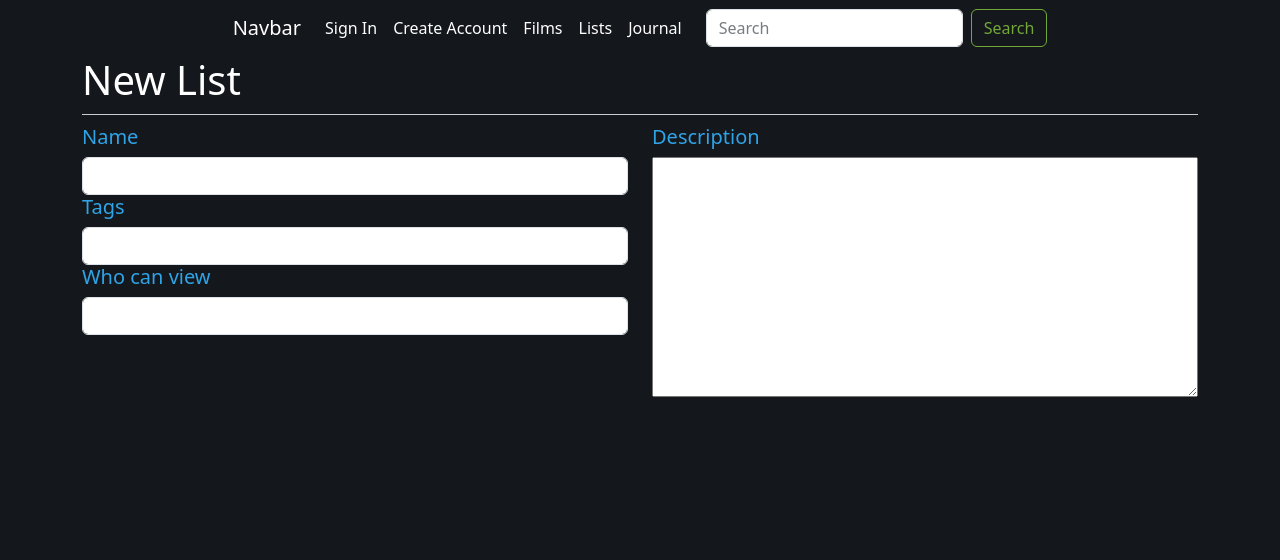
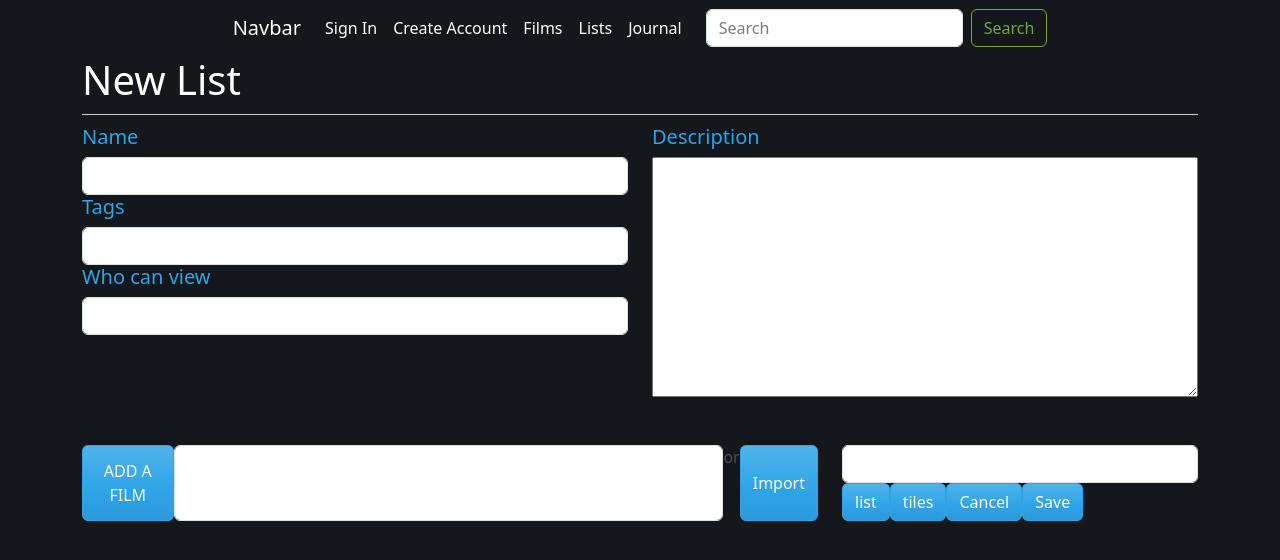
Before and after one commit to johnmartinroque/LetterboxdClone, a React (Create React App) app in the folder main/: page /list/new in a window 1280 px wide. Shown: the top 560 px of the page. Built offline with nearby package versions, Linux system fonts and the light colour scheme; no server answers.

Commit message:
new list inputs

```diff
--- a/main/src/screens/list/NewList.jsx
+++ b/main/src/screens/list/NewList.jsx
@@ -1,5 +1,5 @@
 import React from "react";
-import { Col, Container, Row } from "react-bootstrap";
+import { Button, Col, Container, Row } from "react-bootstrap";
 
 function NewList() {
   return (
@@ -31,6 +31,21 @@ function NewList() {
             <textarea style={{ height: "15rem" }} />
           </Col>
         </Row>
+        <Row className="mt-5">
+          <Col md={8} className="d-flex ">
+            <Button>ADD A FILM</Button>
+            <input type="text" className="form-control" />
+            <p>or </p>
+            <Button>Import</Button>
+          </Col>
+          <Col md={4}>
+            <select className="form-control" />
+            <Button>list</Button>
+            <Button>tiles</Button>
+            <Button>Cancel</Button>
+            <Button>Save</Button>
+          </Col>
+        </Row>
       </Container>
     </div>
   );
```
